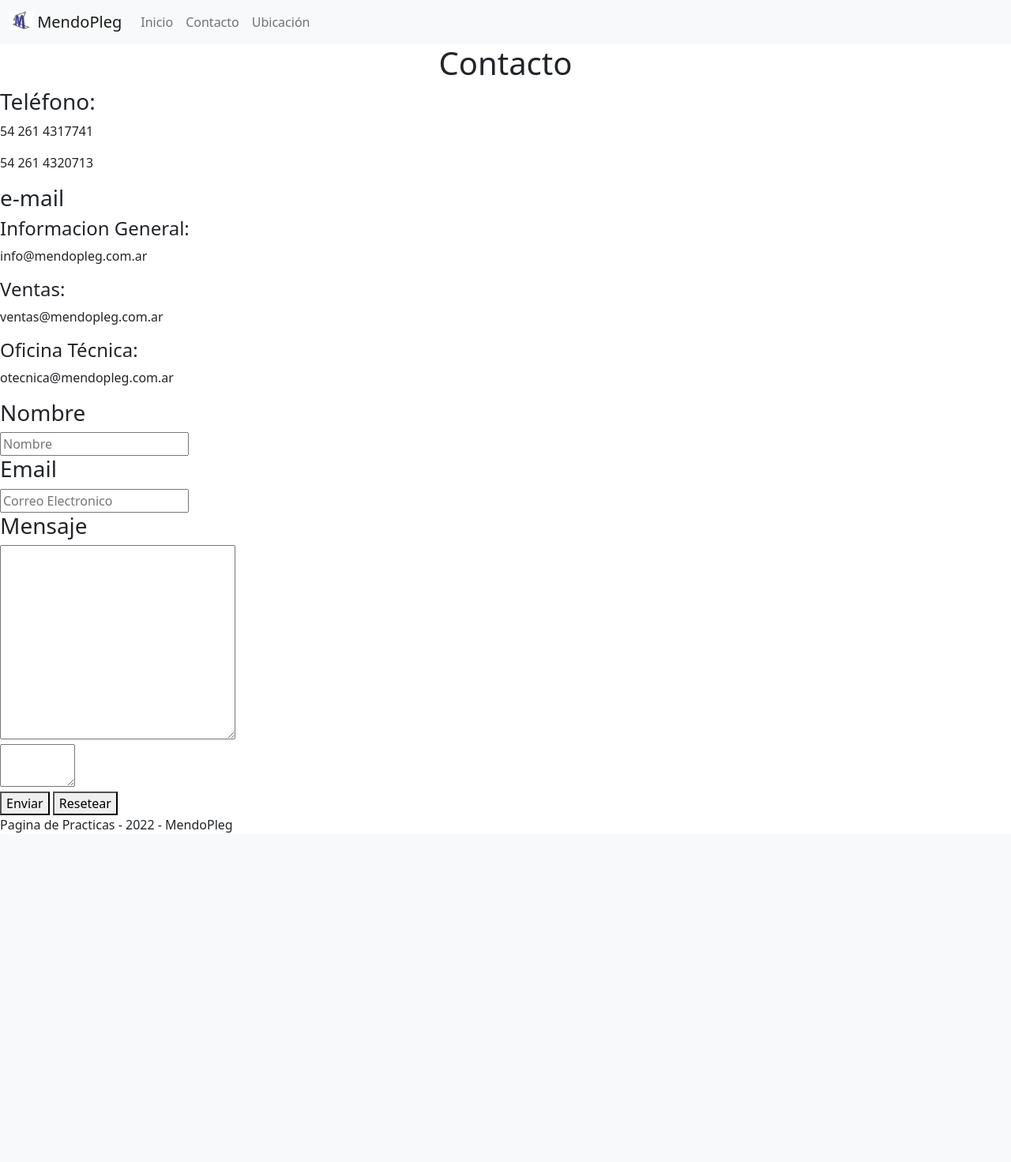
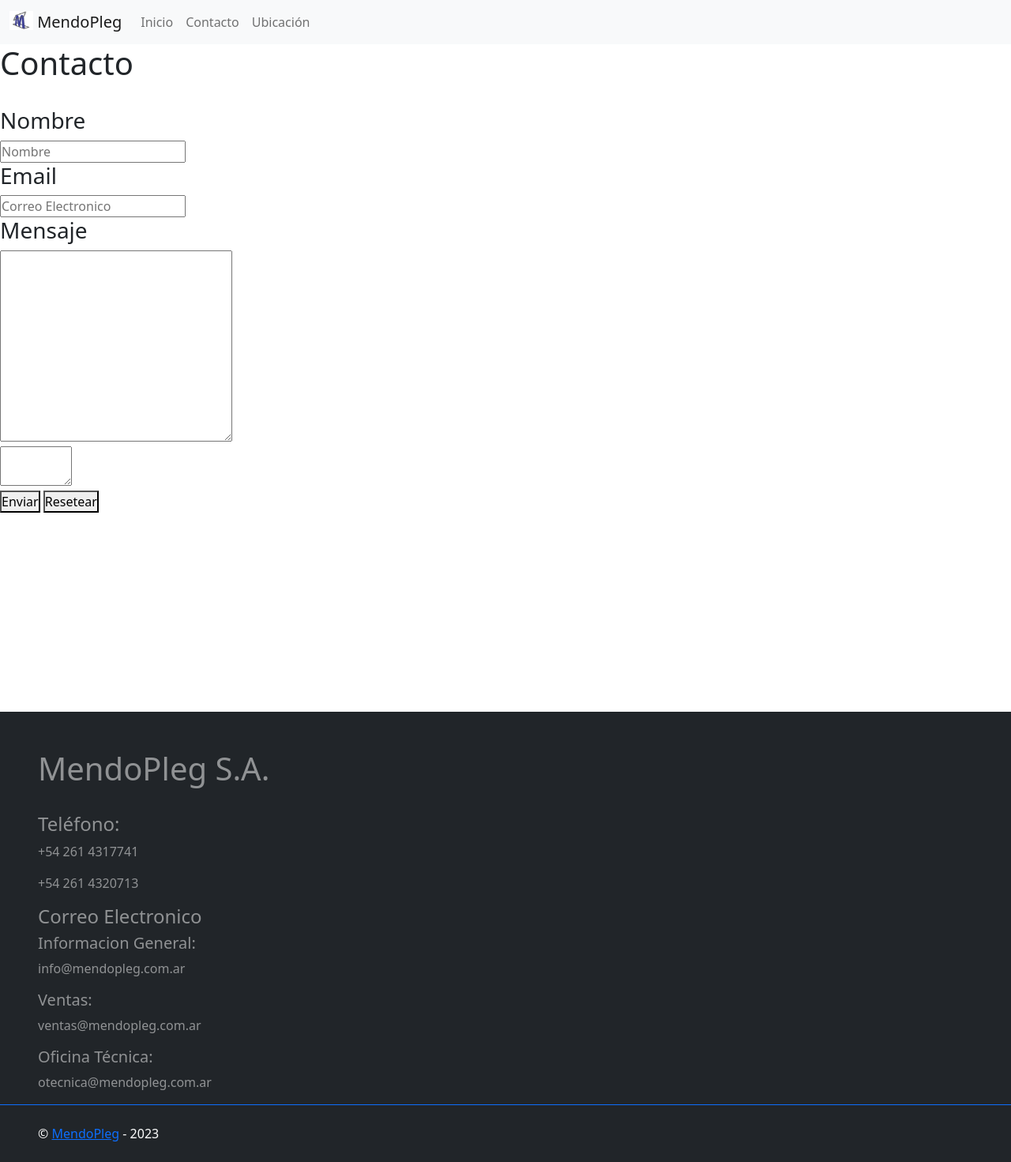
Before and after one commit to zEstebanz/MendoPleg, a PHP site: page /contacto.html in a window 1280 px wide. Shown: the whole page at 79% size. Before the commit the page ends 1054 px from the top, so only its background shows below. Run offline with PHP 8.4, Linux system fonts and the light colour scheme.

Commit message:
Implementacion del Footer

```diff
--- a/contacto.html
+++ b/contacto.html
@@ -37,23 +37,9 @@
         </div>
     </nav>
 
-    <section>
+    <section class="form">
         <h1>Contacto</h1>
-        <div>
-            <h3>Teléfono:</h3>
-            <p>54 261 4317741</p>
-            <p>54 261 4320713</p>
-            <h3>e-mail</h3>
-            <h4>Informacion General: </h4>
-            <p>info@mendopleg.com.ar</p>
-            <h4>Ventas: </h4>
-            <p>ventas@mendopleg.com.ar</p>
-            <h4>Oficina Técnica: </h4>
-            <p>otecnica@mendopleg.com.ar</p>
-        </div>
-    </section>
-
-    <section>
+        <br>
         <form>
             <h3>Nombre</h3>
             <input type="text" name="nombre" id="nombre" placeholder="Nombre" required>
@@ -69,9 +55,39 @@
         </form>
     </section>
 
+    <!-- Footer -->
     <footer>
-        Pagina de Practicas - 2022 - MendoPleg
+        <div class="footer container-fluid position-relative bg-dark bg-light-radial text-white-50 py-6 px-5">
+            <div class="row g-5">
+                <div class="col-lg-6 pe-lg-5">
+                    <a href="index.html" class="navbar-brand">
+                        <h1>MendoPleg S.A.</h1>
+                    </a>
+                    <br>
+                    <h4>Teléfono:</h4>
+                    <p>+54 261 4317741</p>
+                    <p>+54 261 4320713</p>
+                    <h4>Correo Electronico</h4>
+                    <h5>Informacion General: </h5>
+                    <p>info@mendopleg.com.ar</p>
+                    <h5>Ventas: </h5>
+                    <p>ventas@mendopleg.com.ar</p>
+                    <h5>Oficina Técnica: </h5>
+                    <p>otecnica@mendopleg.com.ar</p>
+                </div>
+            </div>
+        </div>
+        <div class="container-fluid bg-dark bg-light-radial text-white border-top border-primary px-0">
+            <div class="d-flex flex-column flex-md-row justify-content-between">
+                <div class="py-4 px-5 text-center text-md-start">
+                    <p class="mb-0">&copy; <a href="index.html">MendoPleg</a> - 2023 </p>
+                </div>
+            </div>
+        </div>
     </footer>
+    <!-- Footer Fin -->
+
+
 </body>
 
 </html>
--- a/src/scss/app.css
+++ b/src/scss/app.css
@@ -1,5 +1,7 @@
-h1 {
-  text-align: center;
+/*Global*/
+* {
+  padding: 0;
+  margin: 0;
 }
 
 .portada {
@@ -93,7 +95,7 @@ h1 {
     height: 950px;
   }
   .map {
-    margin-left: 25%;
+    margin-left: 33%;
     width: 650px;
     height: 550px;
     border: 0;
@@ -106,4 +108,14 @@ blockquote {
 blockquote li {
   text-align: center;
   font-size: 30px;
+}
+
+/*Contacto*/
+.form {
+  padding-bottom: 200px;
+}
+
+/*Footer*/
+footer {
+  padding-top: 100px;
 }/*# sourceMappingURL=app.css.map */
--- a/src/scss/app.scss
+++ b/src/scss/app.scss
@@ -1,5 +1,7 @@
-h1 {
-    text-align: center;
+/*Global*/
+*{
+    padding: 0;
+    margin: 0;
 }
 
 .portada {
@@ -119,7 +121,7 @@ h1 {
     }
 
     .map {
-        margin-left: 25%;
+        margin-left: 33%;
         width: 650px;
         height: 550px;
         border: 0;
@@ -138,3 +140,13 @@ blockquote {
         font-size: 30px;
     }
 }
+
+/*Contacto*/
+.form{
+    padding-bottom: 200px;
+}
+
+/*Footer*/
+footer{
+    padding-top: 100px;
+}
```
Also changed, not shown: index.html (+30 -2 lines), ubicacion.html (+32 -5 lines), 1 other file.
